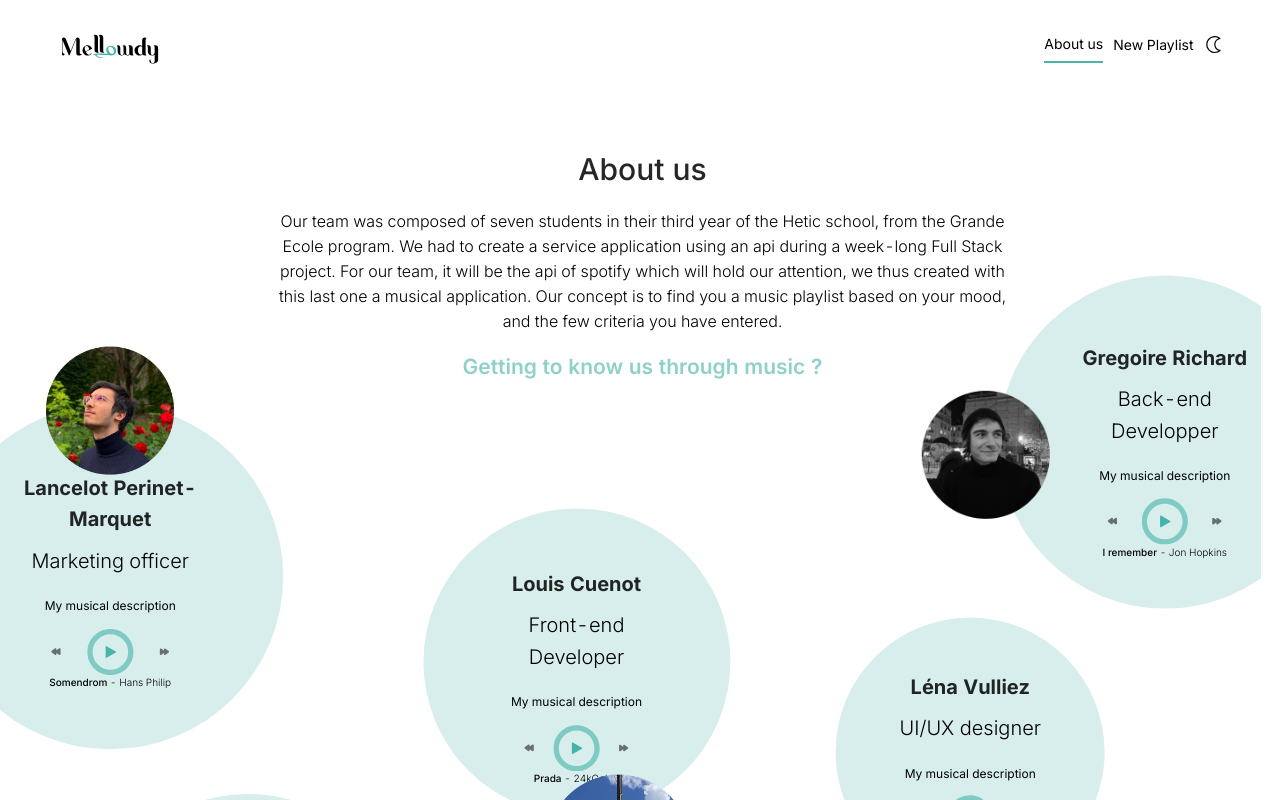
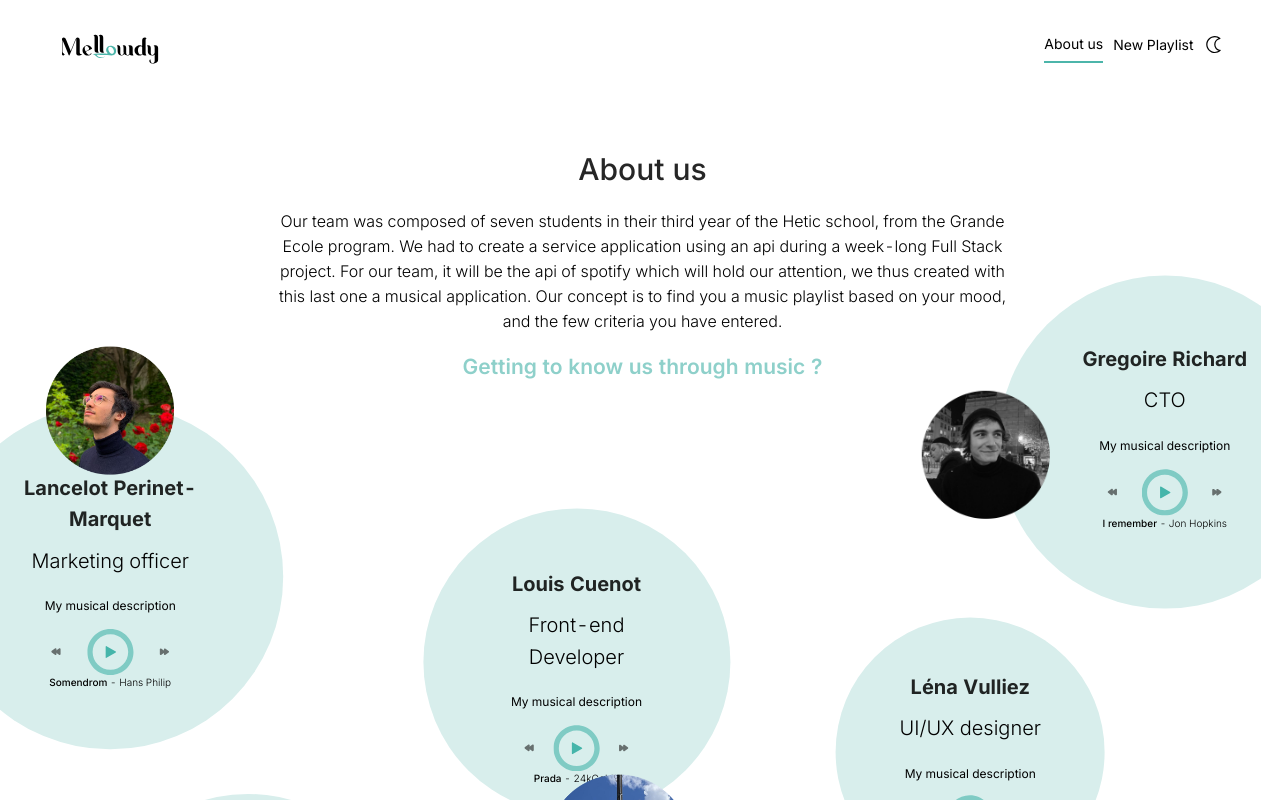
Before and after one commit to GregoireARichard/mellowdy-front, a React (Create React App) app: page /about in a window 1280 px wide. Shown: the top 800 px of the page. Built offline with nearby package versions, Linux system fonts and the light colour scheme.

Commit message:
im cto bitch

```diff
--- a/src/Components/AboutUs.tsx
+++ b/src/Components/AboutUs.tsx
@@ -15,7 +15,7 @@ function AboutUs(){
 
     var [bubbles,setBubbles] = useState([
         {bubbleid:0, name:"Louis Cuenot", post:"Front-end Developer", musictitles:["Prada", "GATTI","Killa Killa","I Know You","Man Of The Year","Miss You a Little","Bounce Out With That","Writing On The Wall","That Way", "Psycho, Pt.2"], artistnames:["24kGoldn","JACKBOYS","KSI","Lil Skies","Juice WRLD","Bryce Vine","YBN Nahmir","French Montana","Lil Uzi Vert","Russ"],links:["https://open.spotify.com/track/4wuMS7NGVbU7hdu94K5icd?si=26a7ac59e5724860","https://open.spotify.com/track/40mjsnRjCpycdUw3xhS20g?si=392767c51646415a","https://open.spotify.com/track/13Npvj6mfPFQL5DiBKWSIQ?si=b3db7bba65e04d67","https://open.spotify.com/track/5Cg98kiDYtCEHmjcKD0CJD?si=0e641630a58c42f2","https://open.spotify.com/track/7AvprzMsRJpybaalckaT8c?si=3a8c20b13f7a43bc","https://open.spotify.com/track/2tijppLc0gaWA2AfPDANvq?si=cd101373e2cb4a09","https://open.spotify.com/track/5gQcxYXqnofyocKgEbGYKt?si=e64feab9dc804baf","https://open.spotify.com/track/7ntUbTIwmwOD6ygCMRZT6e?si=28823fe83e954113","https://open.spotify.com/track/2ajzBr7vwHTEBeqDzcsNRC?si=35a20e1de6094d85","https://open.spotify.com/track/26OhjtaTamFocE08t83ml6?si=d08ed254987f4619"]},
-        {bubbleid:0, name:"Gregoire Richard", post:"Back-end Developper", musictitles:["I remember","Mysterieum","Ultraviolet","Donnie Darko","Such a Remarkable Day","Tearing Me Up - RAC Mix","Go to keep on","Peach","Ar.Mour","Too Late"], artistnames:["Jon Hopkins","Hammock","Portico Quartet","Let's Eat Grandma","Charlotte Gainsbourg","Bob Moses","The chemical brothers","Future Islands","UNKLE","Tourist"],links:["https://open.spotify.com/track/45oJPQDkRbRipePLcXRdEL?si=277dc84fdff846c5","https://open.spotify.com/track/2dqYago9NyGXXbfdujj9OQ?si=36d23a7d46c8464f","https://open.spotify.com/track/1CdFAAgq4NisqVRDfyD8YV?si=5970e52c70024d2d","https://open.spotify.com/track/5Pn4AYzF6awkiD9zdnsRHt?si=b2fad3028a5f4f2f","https://open.spotify.com/track/3pilFnaQo0TguWvkOrmrNO?si=2015ebdeb4a24331","https://open.spotify.com/track/3ITsXUBPf1rMjE6C1Hzpb6?si=adbfaf530dbd4a49","https://open.spotify.com/track/4vh6Rn6FVG4w79JmlZ5p7d?si=30d8fb5276914687","https://open.spotify.com/track/44Y47AT30lSl5iPMZr6o83?si=8bf2db0755ca4455","https://open.spotify.com/track/6NZy3MCnIf6A6lXpCWCQ0q?si=809f15a684054685","https://open.spotify.com/track/5F187Is00MF7PGwgeCbS8c?si=388d84b3ba1643eb"]    },
+        {bubbleid:0, name:"Gregoire Richard", post:"CTO", musictitles:["I remember","Mysterieum","Ultraviolet","Donnie Darko","Such a Remarkable Day","Tearing Me Up - RAC Mix","Go to keep on","Peach","Ar.Mour","Too Late"], artistnames:["Jon Hopkins","Hammock","Portico Quartet","Let's Eat Grandma","Charlotte Gainsbourg","Bob Moses","The chemical brothers","Future Islands","UNKLE","Tourist"],links:["https://open.spotify.com/track/45oJPQDkRbRipePLcXRdEL?si=277dc84fdff846c5","https://open.spotify.com/track/2dqYago9NyGXXbfdujj9OQ?si=36d23a7d46c8464f","https://open.spotify.com/track/1CdFAAgq4NisqVRDfyD8YV?si=5970e52c70024d2d","https://open.spotify.com/track/5Pn4AYzF6awkiD9zdnsRHt?si=b2fad3028a5f4f2f","https://open.spotify.com/track/3pilFnaQo0TguWvkOrmrNO?si=2015ebdeb4a24331","https://open.spotify.com/track/3ITsXUBPf1rMjE6C1Hzpb6?si=adbfaf530dbd4a49","https://open.spotify.com/track/4vh6Rn6FVG4w79JmlZ5p7d?si=30d8fb5276914687","https://open.spotify.com/track/44Y47AT30lSl5iPMZr6o83?si=8bf2db0755ca4455","https://open.spotify.com/track/6NZy3MCnIf6A6lXpCWCQ0q?si=809f15a684054685","https://open.spotify.com/track/5F187Is00MF7PGwgeCbS8c?si=388d84b3ba1643eb"]    },
         {bubbleid:0, name:"Lancelot Perinet-Marquet", post:"Marketing officer", musictitles:["Somendrom","Do for Vejle","Baker Street","Too Much Time On My Hands","We're An American Band -Remastered 2002 ","Waiting For A Girl Like You","If I'd Been The One","Le temps de l'amour ","Never Been To Spain","Take It Back"],artistnames:["Hans Philip","Veile Boldklub","Gerry Rafferty","Styx","Grand Funk Railroad","Foreigner","38 Special","Françoise Hardy","Three Dog Night","Drew Sycamore"],links:["https://open.spotify.com/track/3fVfF207M1h9sxUCGguHhV?si=9486a7e7e0f9464a","https://open.spotify.com/track/76IIFcYspHXvwfsgS2y7KC?si=dc508aeb8bb44047","https://open.spotify.com/track/5gOd6zDC8vhlYjqbQdJVWP?si=2886d99ab1564709","https://open.spotify.com/track/4hWUOIDHda9XOb1zDchftP?si=c2761f897b19416f","https://open.spotify.com/track/3XcjIvaZVUFAIdIYZqY9bd?si=2916a57b1acc4516","https://open.spotify.com/track/2OgVsp77En2nju8pnCieVU?si=696c325cfc974a16","https://open.spotify.com/track/6XomFpGnHv0hYgUoW75dOw?si=44c8481b52e54e27","https://open.spotify.com/track/6rqUOLt9dpfMANLMKTzoWj?si=bfb205fd9bb646d6","https://open.spotify.com/track/61OQuSzsom6geFCA18JwO6?si=bf1bcbd3026b40ef","https://open.spotify.com/track/0yzEGK3wzVhTPpl9zyqYwF?si=5606815d212f49cf"]},
         {bubbleid:0, name:"Léna Vulliez", post:"UI/UX designer", musictitles:["Pauline","Don't call me angel","Aristocrate","Genius","I need you tonight","Break my heart","La dot","Thefear","Don't Panik","Into the unknown"],artistnames:["Pomme","Ariana Grande","Heuss l'enfoiré","Sia","Punkin Machine","Dua Lipa","Aya Nakamura","Parcels","La Fine Equipe","Panic! At The Disco"],links:["https://open.spotify.com/track/4ysbxlUlb00V0vFvq4Ixk1?si=17aac5eb8e3b4e13","https://open.spotify.com/track/6zegtH6XXd2PDPLvy1Y0n2?si=25f9b21749024589","https://open.spotify.com/track/7gNlaZaMIjRUfnAYd9Dvmt?si=1c5e38fde16c4266","https://open.spotify.com/track/4xigPf2sigSPmuFH3qCelB?si=5f53edc502ca49d8","https://open.spotify.com/track/12SY1IDzol5dg1yBTUoKYx?si=c91c287c1bb6463f","https://open.spotify.com/track/017PF4Q3l4DBUiWoXk4OWT?si=86f9290cd9e4479c","https://open.spotify.com/track/3aRgAfrt6aQW8IimLq2aVG?si=3df6b337b3d243e7","https://open.spotify.com/track/3CC8GnChqlFoM49XBDAZ0w?si=937f5eb67b6f4da9","https://open.spotify.com/track/501rgKmJ2pA7XogmN5dBo5?si=ae48ddef6037495f","https://open.spotify.com/track/421eObjg0DTm2qajJl5OJm?si=c29e7ceb8d014eeb"]},
         {bubbleid:0, name:"Floriane Ryan", post:"UI/UX designer", musictitles:["Addicted to you","Round round","When you find me","Shy Away","NOT SOBER","Needed me","Valentino","Pain","GOODMORNINGTOKYO!","For The Night"],artistnames:["Shakira","Sugababes","Plenka","Twenty One Pilots","The Kid Laroi","Rihanna","24kGoldn","PinkPantheress","TOKYO'S REVENGE","Pop Smoke"],links:["https://open.spotify.com/track/4zy1s9GnxWsNzZp1688euA?si=5016e116780a4ce2","https://open.spotify.com/track/5O2Ft5ENCfAh6JCgykJs76?si=1a1b492e23d645b2","https://open.spotify.com/track/5Ea4HMH63TSbA19V81HYa9?si=54b485b0506d40e2","https://open.spotify.com/track/2nG54Y4a3sH9YpfxMolOyi?si=41cad83201d0413c","https://open.spotify.com/track/1JXBNvlDEl2epKSJ9EOgKX?si=4eec82e289b94226","https://open.spotify.com/track/4pAl7FkDMNBsjykPXo91B3?si=22b7052550614e10","https://open.spotify.com/track/6piAUJJQFD8oHDUr0b7l7q?si=dff3c83fa8364d5b","https://open.spotify.com/track/4S4QJfBGGrC8jRIjJHf1Ka?si=de704ee37a7d4b96","https://open.spotify.com/track/0Q2n5yzl2XRqYbV77tZNYp?si=e70fdd0f52ab483b","https://open.spotify.com/track/0PvFJmanyNQMseIFrU708S?si=9ddd4298378d489a"]},
```
